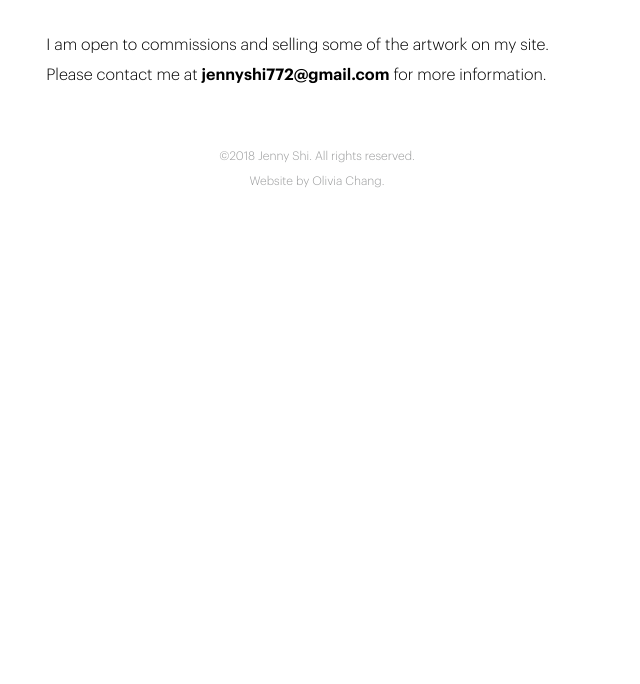
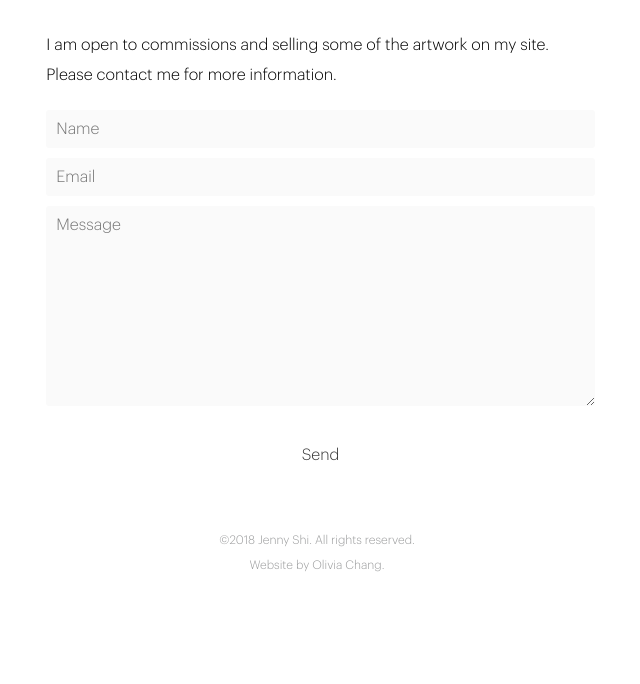
Before and after one commit to oliviachang29/jenny, a Jekyll site: the page built from contact.html, in a window 1280 px wide. Shown: the part 688-1372 px from the top of the page, without its empty margins (323-963 px from the left). Built offline with Jekyll 4.4.1, drawn with Linux system fonts in a browser that asks for light colours; nearby versions of some CDN libraries; before the commit the page ends 988 px from its top, so only the background shows below that.

Commit message:
add form

```diff
--- a/_sass/_about.scss
+++ /dev/null
@@ -1,34 +0,0 @@
-.static {
-	margin-top: 0;
-	align-items: center;
-
-	a {
-		font-weight: bold;
-	}
-
-	h3 {
-		margin-top: 30px;
-	}
-	p {
-		line-height: 30px;
-		margin: 0 0 20px;
-	}
-	li {
-		margin-bottom: 10px;
-		line-height: 20px;
-	}
-	img {
-		display: block;
-		justify-content: center;
-		margin: 50px auto;
-		max-height: 50%;
-		max-width: 100%;
-	}
-
-	.text {
-		@media only screen and (min-width : 600px) {
-		    width: 50%;
-		    margin: 0 auto;
-		}
-	}
-}
--- /dev/null
+++ b/_sass/_static.scss
@@ -0,0 +1,72 @@
+.static {
+	margin-top: 0;
+	align-items: center;
+
+	a {
+		font-weight: bold;
+	}
+
+	h3 {
+		margin-top: 30px;
+	}
+	p {
+		line-height: 30px;
+		margin: 0 0 20px;
+	}
+	li {
+		margin-bottom: 10px;
+		line-height: 20px;
+	}
+	img {
+		display: block;
+		justify-content: center;
+		margin: 50px auto;
+		max-height: 50%;
+		max-width: 100%;
+	}
+
+	.text {
+		@media only screen and (min-width : 600px) {
+		    width: 50%;
+		    margin: 0 auto;
+		}
+	}
+}
+
+input:focus,
+select:focus,
+textarea:focus,
+button:focus {
+    outline: none;
+}
+
+#contact-me {
+	text-align: center;
+}
+
+form {
+	display: flex;
+	flex-direction: column;
+}
+
+input, textarea {
+	padding: 10px;
+	font-size: 16px;
+	border-radius: 3px;
+	border: none;
+	background-color: #FAFAFA;
+	margin-bottom: 10px;
+}
+
+textarea {
+	min-height: 200px;
+}
+
+button {
+	margin-top: 20px;
+	padding: 10px;
+	background-color: white;
+	border: none;
+	color: #353535;
+	font-size: 16px;
+}
--- a/assets/css/main_css_file.scss
+++ b/assets/css/main_css_file.scss
@@ -6,5 +6,5 @@
 @import "nav";
 @import "typography";
 @import "masonry";
-@import "about";
+@import "static";
 @import "project";
--- /dev/null
+++ b/contact.html
@@ -0,0 +1,18 @@
+---
+title: Contact
+date: 2018-10-28 17:00:00 Z
+layout: static
+---
+
+<img src="/uploads/IMG_1544.jpg" width="400px">
+
+<div class="text">
+	<p>I am open to commissions and selling some of the artwork on my site. Please contact me for more information.</p>
+	<!-- <h3 id="contact-me">Contact me</h3> -->
+	<form name="contact" method="POST" netlify>
+	  	<input type="text" name="name" placeholder="Name" />
+		<input type="email" name="email" placeholder="Email" />
+		<textarea name="message" placeholder="Message"></textarea>
+	    <button type="submit"><span class="underline">Send</span></button>
+	</form>
+</div>
--- a/contact.markdown
+++ /dev/null
@@ -1,12 +0,0 @@
----
-title: Contact
-date: 2018-10-28 17:00:00 Z
-layout: static
----
-
-<img src="/uploads/IMG_1544.jpg" width="400px">
-
-<div class="text">
-<p>
-I am open to commissions and selling some of the artwork on my site. Please contact me at <a href="mailto:jennyshi772@gmail.com">jennyshi772@gmail.com</a> for more information.</p>
-</div>
```
Also changed, not shown: _includes/nav.html (line endings or trailing spaces), about.html (renamed from about.markdown), 3 other files.
